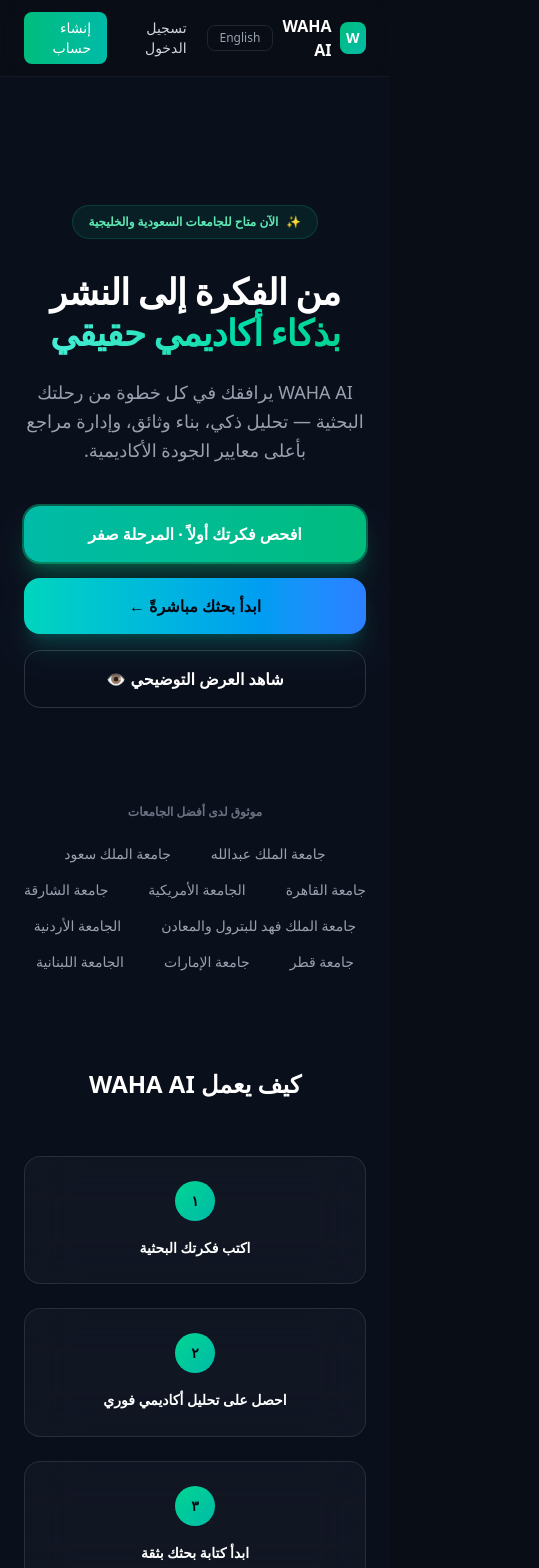
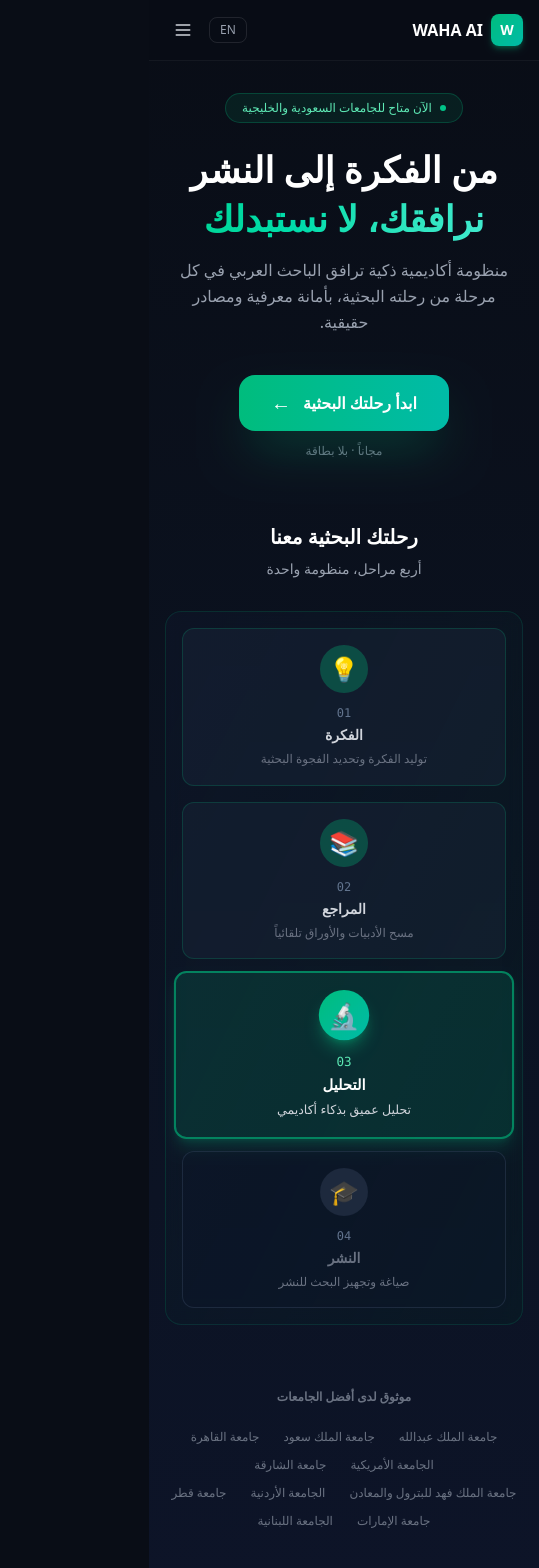
Before and after one commit to wahaaico-ui/waha-ai, a Next.js app: page / in a window 390 px wide. Shown: the top 1568 px of the page, 539 px wide, since content can reach past the window. Built offline with nearby package versions, Linux system fonts and the light colour scheme; no server answers.

Commit message:
hero: interactive 4-phase journey visualization + fully responsive header with mobile menu

```diff
--- a/src/app/page.tsx
+++ b/src/app/page.tsx
@@ -1,4 +1,5 @@
-"use client";
+'use client';
+
 import { useState, useEffect } from 'react';
 import Link from 'next/link';
 import SiteHeader from '@/components/SiteHeader';
@@ -19,143 +20,218 @@ const UNIVERSITIES: { ar: string; en: string }[] = [
   { ar: 'الجامعة اللبنانية', en: 'Lebanese University' },
 ];
 
+const PHASES = [
+  {
+    id: 1,
+    ar: { title: 'الفكرة', sub: 'توليد الفكرة وتحديد الفجوة البحثية' },
+    en: { title: 'Idea', sub: 'Generate idea & identify research gap' },
+    icon: '💡',
+  },
+  {
+    id: 2,
+    ar: { title: 'المراجع', sub: 'مسح الأدبيات والأوراق تلقائياً' },
+    en: { title: 'Literature', sub: 'Auto-scan papers & literature' },
+    icon: '📚',
+  },
+  {
+    id: 3,
+    ar: { title: 'التحليل', sub: 'تحليل عميق بذكاء أكاديمي' },
+    en: { title: 'Analysis', sub: 'Deep analysis with academic AI' },
+    icon: '🔬',
+  },
+  {
+    id: 4,
+    ar: { title: 'النشر', sub: 'صياغة وتجهيز البحث للنشر' },
+    en: { title: 'Publication', sub: 'Draft & prepare for publication' },
+    icon: '🎓',
+  },
+];
+
 const COPY = {
   ar: {
     badge: 'الآن متاح للجامعات السعودية والخليجية',
     h1a: 'من الفكرة إلى النشر',
-    h1b: 'بذكاء أكاديمي حقيقي',
-    subtitle: 'WAHA AI يرافقك في كل خطوة من رحلتك البحثية — تحليل ذكي، بناء وثائق، وإدارة مراجع بأعلى معايير الجودة الأكاديمية.',
-    ctaVerify: 'افحص فكرتك أولاً · المرحلة صفر',
-    cta1: 'ابدأ بحثك مباشرةً ←',
-    cta2: 'شاهد العرض التوضيحي 👁',
+    h1b: 'نرافقك، لا نستبدلك',
+    subtitle: 'منظومة أكاديمية ذكية ترافق الباحث العربي في كل مرحلة من رحلته البحثية، بأمانة معرفية ومصادر حقيقية.',
+    cta: 'ابدأ رحلتك البحثية',
+    ctaSub: 'مجاناً · بلا بطاقة',
     trusted: 'موثوق لدى أفضل الجامعات',
-    howTitle: 'كيف يعمل WAHA AI',
-    steps: [
-      { n: '١', t: 'اكتب فكرتك البحثية' },
-      { n: '٢', t: 'احصل على تحليل أكاديمي فوري' },
-      { n: '٣', t: 'ابدأ كتابة بحثك بثقة' },
-    ],
+    journeyTitle: 'رحلتك البحثية معنا',
+    journeySub: 'أربع مراحل، منظومة واحدة',
   },
   en: {
-    badge: 'Now available for Saudi & Gulf universities',
+    badge: 'Now available for Saudi and Gulf universities',
     h1a: 'From idea to publication',
-    h1b: 'with real academic intelligence',
-    subtitle: 'WAHA AI walks with you through every step of your research journey — smart analysis, document building, and reference management at the highest academic quality standards.',
-    ctaVerify: 'Verify your idea first · Phase 0',
-    cta1: 'Skip to research →',
-    cta2: 'Watch the demo 👁',
-    trusted: 'Trusted by leading universities',
-    howTitle: 'How WAHA AI works',
-    steps: [
-      { n: '1', t: 'Write your research idea' },
-      { n: '2', t: 'Get an instant academic analysis' },
-      { n: '3', t: 'Start writing your research with confidence' },
-    ],
+    h1b: 'We accompany, not replace',
+    subtitle: 'An intelligent academic ecosystem that accompanies the Arab researcher through every stage of their research journey, with academic integrity and real sources.',
+    cta: 'Start your research journey',
+    ctaSub: 'Free · No card required',
+    trusted: 'Trusted by top universities',
+    journeyTitle: 'Your research journey',
+    journeySub: 'Four stages, one ecosystem',
   },
 };
 
-export default function WahaLandingPage() {
+export default function HomePage() {
   const [lang, setLang] = useState<'ar' | 'en'>('ar');
+  const [activePhase, setActivePhase] = useState(0);
 
   useEffect(() => {
-    const stored = localStorage.getItem(LANG_KEY);
+    const stored = typeof window !== 'undefined' ? localStorage.getItem(LANG_KEY) : null;
     if (stored === 'ar' || stored === 'en') setLang(stored);
   }, []);
 
-  const toggleLang = () => {
-    const next = lang === 'ar' ? 'en' : 'ar';
-    setLang(next);
-    localStorage.setItem(LANG_KEY, next);
-  };
+  // Auto-rotate through phases every 2.5s
+  useEffect(() => {
+    const interval = setInterval(() => {
+      setActivePhase((prev) => (prev + 1) % PHASES.length);
+    }, 2500);
+    return () => clearInterval(interval);
+  }, []);
 
   const t = COPY[lang];
-  const dir = lang === 'ar' ? 'rtl' : 'ltr';
+  const isRTL = lang === 'ar';
 
   return (
-    <div className="min-h-screen bg-[#0A0F1C] text-white font-sans selection:bg-emerald-500 selection:text-gray-950" dir={dir}>
-      <style>{`
-        @keyframes wahaBlobA { 0%, 100% { transform: translate(0,0) scale(1); } 50% { transform: translate(-6%, 6%) scale(1.12); } }
-        @keyframes wahaBlobB { 0%, 100% { transform: translate(0,0) scale(1); } 50% { transform: translate(6%, -4%) scale(1.08); } }
-      `}</style>
-
+    <div dir={isRTL ? 'rtl' : 'ltr'} className="min-h-screen bg-gradient-to-b from-[#090D16] via-[#0B1220] to-[#0D1428] text-white">
       <SiteHeader />
       <SmartWelcome lang={lang} />
 
-      <main className="relative max-w-4xl mx-auto px-6 pt-32 pb-24 text-center overflow-hidden">
-        <div className="absolute inset-0 -z-10 overflow-hidden pointer-events-none">
-          <div
-            className="absolute -top-32 -right-32 w-[560px] h-[560px] rounded-full bg-gradient-to-br from-emerald-500/20 to-teal-500/5 blur-3xl"
-            style={{ animation: 'wahaBlobA 14s ease-in-out infinite' }}
-          />
-          <div
-            className="absolute -bottom-32 -left-32 w-[560px] h-[560px] rounded-full bg-gradient-to-tr from-blue-500/15 to-emerald-500/5 blur-3xl"
-            style={{ animation: 'wahaBlobB 18s ease-in-out infinite' }}
-          />
+      <main className="max-w-7xl mx-auto px-4 sm:px-6 lg:px-8 pt-8 sm:pt-12 lg:pt-16 pb-16">
+        {/* BADGE */}
+        <div className="flex justify-center mb-6 sm:mb-8">
+          <div className="inline-flex items-center gap-2 px-4 py-1.5 rounded-full bg-emerald-500/10 border border-emerald-500/25 text-emerald-300 text-xs sm:text-sm font-medium">
+            <span className="w-1.5 h-1.5 rounded-full bg-emerald-400 animate-pulse"></span>
+            {t.badge}
+          </div>
         </div>
 
-        <div className="inline-flex items-center gap-2 px-4 py-2 rounded-full bg-emerald-500/10 border border-emerald-500/20 text-emerald-300 text-xs font-semibold mb-8">
-          <span>✨</span>
-          {t.badge}
-        </div>
-
-        <h1 className="text-4xl md:text-6xl font-black tracking-tight leading-[1.15] mb-6">
-          <span className="text-white">{t.h1a}</span>
-          <br />
-          <span className="bg-gradient-to-l from-emerald-400 to-teal-300 bg-clip-text text-transparent">
+        {/* MAIN HEADLINE */}
+        <div className="text-center mb-10 sm:mb-14 lg:mb-16">
+          <h1 className="text-4xl sm:text-5xl md:text-6xl lg:text-7xl font-bold leading-tight mb-4 sm:mb-6">
+            <span className="block text-white">{t.h1a}</span>
+            <span className="block mt-1 sm:mt-2 bg-gradient-to-r from-emerald-400 to-teal-300 bg-clip-text text-transparent">
               {t.h1b}
             </span>
           </h1>
-
-        <p className="text-gray-400 text-lg font-light max-w-2xl mx-auto mb-10 leading-relaxed">
+          <p className="text-base sm:text-lg lg:text-xl text-gray-400 max-w-3xl mx-auto leading-relaxed px-2">
             {t.subtitle}
           </p>
+        </div>
 
-        <div className="flex flex-col sm:flex-row items-center justify-center gap-4">
+        {/* CTA */}
+        <div className="flex flex-col items-center gap-3 mb-16 sm:mb-20 lg:mb-24">
           <Link
             href="/verify-idea"
-            className="w-full sm:w-auto px-8 py-4 bg-gradient-to-l from-emerald-500 to-teal-500 hover:from-emerald-400 hover:to-teal-400 text-white font-bold rounded-2xl transition-all shadow-xl shadow-emerald-500/30 text-base ring-2 ring-emerald-400/40"
+            className="group relative inline-flex items-center gap-3 px-8 sm:px-10 py-3.5 sm:py-4 bg-gradient-to-r from-emerald-500 to-teal-500 hover:from-emerald-400 hover:to-teal-400 text-white font-bold rounded-2xl transition-all shadow-2xl shadow-emerald-500/30 text-base sm:text-lg"
           >
-            {t.ctaVerify}
+            <span>{t.cta}</span>
+            <span className="text-xl transition-transform group-hover:translate-x-1 rtl:group-hover:-translate-x-1">{isRTL ? '←' : '→'}</span>
           </Link>
-          <Link
-            href="/research"
-            className="w-full sm:w-auto px-8 py-4 bg-gradient-to-l from-blue-500 to-teal-400 hover:from-blue-400 hover:to-teal-300 text-gray-950 font-bold rounded-2xl transition-all shadow-xl shadow-teal-500/20 text-base"
+          <span className="text-xs sm:text-sm text-gray-500">{t.ctaSub}</span>
+        </div>
+
+        {/* JOURNEY VISUAL — 4 PHASES */}
+        <div className="max-w-5xl mx-auto">
+          <div className="text-center mb-8 sm:mb-10">
+            <h2 className="text-xl sm:text-2xl lg:text-3xl font-bold text-white mb-2">
+              {t.journeyTitle}
+            </h2>
+            <p className="text-sm sm:text-base text-gray-400">{t.journeySub}</p>
+          </div>
+
+          {/* PHASES CONTAINER */}
+          <div className="relative bg-gradient-to-br from-slate-900/50 to-emerald-950/20 border border-emerald-500/15 rounded-2xl sm:rounded-3xl p-4 sm:p-6 lg:p-8 backdrop-blur">
+            {/* CONNECTING LINE — visible only on md+ */}
+            <div className="hidden md:block absolute top-1/2 left-8 right-8 h-0.5 -translate-y-8">
+              <div className="relative h-full bg-slate-700/50 rounded-full">
+                <div
+                  className="absolute top-0 h-full bg-gradient-to-r from-emerald-500 to-teal-500 rounded-full transition-all duration-700"
+                  style={{
+                    width: `${((activePhase + 1) / PHASES.length) * 100}%`,
+                    [isRTL ? 'right' : 'left']: 0,
+                  }}
+                ></div>
+              </div>
+            </div>
+
+            {/* PHASES GRID — 1 col on mobile, 2 on tablet, 4 on desktop */}
+            <div className="relative grid grid-cols-1 sm:grid-cols-2 md:grid-cols-4 gap-4 sm:gap-5">
+              {PHASES.map((phase, idx) => {
+                const isActive = idx === activePhase;
+                const isPast = idx < activePhase;
+                const l = lang === 'ar' ? phase.ar : phase.en;
+
+                return (
+                  <div
+                    key={phase.id}
+                    className={`relative flex flex-col items-center text-center p-4 sm:p-5 rounded-xl sm:rounded-2xl transition-all duration-500 ${
+                      isActive
+                        ? 'bg-emerald-500/15 border-2 border-emerald-500/60 scale-105 shadow-lg shadow-emerald-500/20'
+                        : isPast
+                        ? 'bg-slate-800/40 border border-emerald-500/20'
+                        : 'bg-slate-900/30 border border-slate-700/50'
+                    }`}
                   >
-            {t.cta1}
-          </Link>
-          <a
-            href="#demo"
-            className="w-full sm:w-auto px-8 py-4 border border-white/15 hover:border-white/30 text-white font-bold rounded-2xl transition-all text-base"
+                    {/* PULSE RING on active */}
+                    {isActive && (
+                      <span className="absolute -top-1 -left-1 -right-1 -bottom-1 rounded-xl sm:rounded-2xl border-2 border-emerald-400/50 animate-ping"></span>
+                    )}
+
+                    {/* ICON */}
+                    <div
+                      className={`relative w-12 h-12 sm:w-14 sm:h-14 rounded-full flex items-center justify-center text-2xl sm:text-3xl mb-3 transition-all ${
+                        isActive
+                          ? 'bg-gradient-to-br from-emerald-500 to-teal-500 shadow-lg shadow-emerald-500/40'
+                          : isPast
+                          ? 'bg-emerald-500/30'
+                          : 'bg-slate-800'
+                      }`}
                     >
-            {t.cta2}
-          </a>
+                      {phase.icon}
                     </div>
-      </main>
 
-      <section id="universities" className="max-w-4xl mx-auto px-6 pb-24 text-center">
-        <p className="text-gray-500 text-xs font-semibold mb-6">{t.trusted}</p>
-        <div className="flex flex-wrap items-center justify-center gap-x-10 gap-y-4">
+                    {/* PHASE NUMBER */}
+                    <div className={`text-xs font-mono mb-1 ${isActive ? 'text-emerald-300' : 'text-slate-500'}`}>
+                      0{phase.id}
+                    </div>
+
+                    {/* TITLE */}
+                    <h3
+                      className={`text-sm sm:text-base font-bold mb-1 transition-colors ${
+                        isActive ? 'text-white' : isPast ? 'text-gray-300' : 'text-gray-500'
+                      }`}
+                    >
+                      {l.title}
+                    </h3>
+
+                    {/* SUBTITLE */}
+                    <p
+                      className={`text-xs sm:text-[13px] leading-relaxed transition-colors ${
+                        isActive ? 'text-gray-300' : 'text-gray-500'
+                      }`}
+                    >
+                      {l.sub}
+                    </p>
+                  </div>
+                );
+              })}
+            </div>
+          </div>
+        </div>
+
+        {/* UNIVERSITIES */}
+        <section className="mt-16 sm:mt-20 lg:mt-24 text-center">
+          <p className="text-gray-500 text-xs sm:text-sm font-semibold mb-6 sm:mb-8">{t.trusted}</p>
+          <div className="flex flex-wrap items-center justify-center gap-x-6 sm:gap-x-8 lg:gap-x-10 gap-y-3 sm:gap-y-4">
             {UNIVERSITIES.map((u) => (
-            <span key={u.ar} className="text-gray-400 text-sm font-medium">
+              <span key={u.ar} className="text-gray-500 text-xs sm:text-sm font-medium">
                 {lang === 'ar' ? u.ar : u.en}
               </span>
             ))}
           </div>
         </section>
-
-      <section className="max-w-4xl mx-auto px-6 pb-28">
-        <h2 className="text-2xl md:text-3xl font-black text-center mb-14">{t.howTitle}</h2>
-        <div className="grid sm:grid-cols-3 gap-6">
-          {t.steps.map((s) => (
-            <div key={s.n} className="bg-white/[0.03] backdrop-blur-xl border border-white/10 rounded-2xl p-6 text-center">
-              <div className="w-10 h-10 mx-auto mb-4 rounded-full bg-gradient-to-br from-emerald-400 to-teal-500 flex items-center justify-center font-black text-gray-950 text-sm">
-                {s.n}
-              </div>
-              <p className="text-white text-sm font-bold leading-relaxed">{s.t}</p>
-            </div>
-          ))}
-        </div>
-      </section>
+      </main>
     </div>
   );
 }
--- a/src/components/SiteHeader.tsx
+++ b/src/components/SiteHeader.tsx
@@ -8,8 +8,26 @@ import { useRouter } from 'next/navigation';
 const LANG_KEY = 'waha_lang';
 
 const COPY = {
-  ar: { login: 'تسجيل الدخول', signup: 'إنشاء حساب', switchTo: 'English', dashboard: 'لوحتي', logout: 'خروج' },
-  en: { login: 'Log in', signup: 'Sign up', switchTo: 'العربية', dashboard: 'Dashboard', logout: 'Log out' },
+  ar: {
+    login: 'دخول',
+    signup: 'حساب جديد',
+    switchTo: 'EN',
+    dashboard: 'لوحتي',
+    logout: 'خروج',
+    verify: 'التحقق',
+    research: 'البحث',
+    pricing: 'الأسعار',
+  },
+  en: {
+    login: 'Log in',
+    signup: 'Sign up',
+    switchTo: 'AR',
+    dashboard: 'Dashboard',
+    logout: 'Log out',
+    verify: 'Verify',
+    research: 'Research',
+    pricing: 'Pricing',
+  },
 };
 
 interface UserInfo {
@@ -21,7 +39,8 @@ export default function SiteHeader() {
   const [lang, setLang] = useState<'ar' | 'en'>('ar');
   const [user, setUser] = useState<UserInfo | null>(null);
   const [loading, setLoading] = useState(true);
-  const [menuOpen, setMenuOpen] = useState(false);
+  const [userMenuOpen, setUserMenuOpen] = useState(false);
+  const [mobileMenuOpen, setMobileMenuOpen] = useState(false);
   const router = useRouter();
 
   useEffect(() => {
@@ -30,7 +49,6 @@ export default function SiteHeader() {
   }, []);
 
   useEffect(() => {
-    // Get initial user
     supabase.auth.getUser().then(({ data }) => {
       if (data.user) {
         setUser({
@@ -41,7 +59,6 @@ export default function SiteHeader() {
       setLoading(false);
     });
 
-    // Listen for auth changes
     const { data: listener } = supabase.auth.onAuthStateChange((_event, session) => {
       if (session?.user) {
         setUser({
@@ -64,7 +81,8 @@ export default function SiteHeader() {
 
   const handleLogout = async () => {
     await supabase.auth.signOut();
-    setMenuOpen(false);
+    setUserMenuOpen(false);
+    setMobileMenuOpen(false);
     router.push('/');
     router.refresh();
   };
@@ -72,46 +90,81 @@ export default function SiteHeader() {
   const t = COPY[lang];
   const displayName = user?.name || user?.email?.split('@')[0] || '';
   const initial = (user?.name || user?.email || '?')[0].toUpperCase();
+  const isRTL = lang === 'ar';
 
   return (
-    <header dir={lang === 'ar' ? 'rtl' : 'ltr'} className="sticky top-0 z-40 bg-[#090D16]/80 backdrop-blur border-b border-white/5">
-      <div className="max-w-7xl mx-auto flex items-center justify-between px-6 py-3">
-        <Link href="/" className="flex items-center gap-2">
-          <div className="w-8 h-8 rounded-lg bg-gradient-to-br from-emerald-500 to-teal-500 flex items-center justify-center text-white text-sm font-bold">W</div>
-          <span className="text-white font-bold">WAHA AI</span>
+    <header
+      dir={isRTL ? 'rtl' : 'ltr'}
+      className="sticky top-0 z-40 bg-[#090D16]/85 backdrop-blur border-b border-white/5"
+    >
+      <div className="max-w-7xl mx-auto flex items-center justify-between px-4 sm:px-6 py-3">
+        {/* LOGO */}
+        <Link href="/" className="flex items-center gap-2 shrink-0" onClick={() => setMobileMenuOpen(false)}>
+          <div className="w-8 h-8 rounded-lg bg-gradient-to-br from-emerald-500 to-teal-500 flex items-center justify-center text-white text-sm font-bold shadow-md shadow-emerald-500/30">
+            W
+          </div>
+          <span className="text-white font-bold text-base sm:text-lg">WAHA AI</span>
         </Link>
 
+        {/* DESKTOP NAV LINKS — hidden on mobile */}
+        <nav className="hidden md:flex items-center gap-1">
+          <Link href="/verify-idea" className="text-sm text-gray-300 hover:text-white px-3 py-1.5 rounded-lg hover:bg-white/5 transition">
+            {t.verify}
+          </Link>
+          <Link href="/research" className="text-sm text-gray-300 hover:text-white px-3 py-1.5 rounded-lg hover:bg-white/5 transition">
+            {t.research}
+          </Link>
+          <Link href="/pricing" className="text-sm text-gray-300 hover:text-white px-3 py-1.5 rounded-lg hover:bg-white/5 transition">
+            {t.pricing}
+          </Link>
+        </nav>
+
+        {/* RIGHT SIDE — auth + lang + mobile toggle */}
         <div className="flex items-center gap-2">
-          <button onClick={toggleLang} className="text-xs text-gray-400 hover:text-white px-3 py-1 rounded-lg border border-white/10 hover:border-white/20 transition">
+          {/* LANG SWITCH */}
+          <button
+            onClick={toggleLang}
+            className="text-xs text-gray-400 hover:text-white px-2.5 py-1 rounded-lg border border-white/10 hover:border-white/25 transition"
+            aria-label="Switch language"
+          >
             {t.switchTo}
           </button>
 
-          {loading ? (
-            <div className="w-8 h-8 rounded-full bg-gray-800 animate-pulse"></div>
-          ) : user ? (
+          {/* AUTH — desktop */}
+          {!loading && (
+            <>
+              {user ? (
                 <div className="relative">
                   <button
-                onClick={() => setMenuOpen(!menuOpen)}
+                    onClick={() => setUserMenuOpen(!userMenuOpen)}
                     className="flex items-center gap-2 pl-3 pr-1 py-1 rounded-full border border-white/10 hover:border-emerald-500/40 transition"
+                    aria-label="User menu"
                   >
-                <span className="text-sm text-gray-300 max-w-[120px] truncate">{displayName}</span>
+                    <span className="hidden sm:inline text-sm text-gray-300 max-w-[100px] truncate">{displayName}</span>
                     <div className="w-7 h-7 rounded-full bg-gradient-to-br from-emerald-500 to-teal-500 flex items-center justify-center text-white text-xs font-bold">
                       {initial}
                     </div>
                   </button>
 
-              {menuOpen && (
+                  {userMenuOpen && (
                     <>
-                  <div className="fixed inset-0 z-10" onClick={() => setMenuOpen(false)}></div>
-                  <div className={`absolute mt-2 w-48 bg-[#111827] border border-gray-800 rounded-xl shadow-2xl z-20 py-1 ${lang === 'ar' ? 'left-0' : 'right-0'}`}>
+                      <div className="fixed inset-0 z-10" onClick={() => setUserMenuOpen(false)}></div>
+                      <div className={`absolute mt-2 w-48 bg-[#111827] border border-gray-800 rounded-xl shadow-2xl z-20 py-1 ${isRTL ? 'left-0' : 'right-0'}`}>
                         <div className="px-4 py-3 border-b border-gray-800">
                           <div className="text-sm text-white font-medium truncate">{displayName}</div>
                           <div className="text-xs text-gray-500 truncate">{user.email}</div>
                         </div>
-                    <Link href="/verify-idea" onClick={() => setMenuOpen(false)} className="block px-4 py-2 text-sm text-gray-300 hover:bg-gray-800 hover:text-white transition">
+                        <Link
+                          href="/verify-idea"
+                          onClick={() => setUserMenuOpen(false)}
+                          className="block px-4 py-2 text-sm text-gray-300 hover:bg-gray-800 hover:text-white transition"
+                        >
                           {t.dashboard}
                         </Link>
-                    <button onClick={handleLogout} className="w-full text-right px-4 py-2 text-sm text-red-400 hover:bg-gray-800 transition">
+                        <button
+                          onClick={handleLogout}
+                          className={`w-full ${isRTL ? 'text-right' : 'text-left'} px-4 py-2 text-sm text-red-400 hover:bg-gray-800 transition`}
+                        >
                           {t.logout}
                         </button>
                       </div>
@@ -119,17 +172,85 @@ export default function SiteHeader() {
                   )}
                 </div>
               ) : (
-            <>
-              <Link href="/login" className="text-sm text-gray-300 hover:text-white transition-colors px-3 py-1">
+                <div className="hidden sm:flex items-center gap-2">
+                  <Link href="/login" className="text-sm text-gray-300 hover:text-white transition px-3 py-1">
                     {t.login}
                   </Link>
-              <Link href="/signup" className="text-sm bg-gradient-to-r from-emerald-500 to-teal-500 hover:opacity-90 text-white font-medium px-4 py-1.5 rounded-lg transition">
+                  <Link
+                    href="/signup"
+                    className="text-sm bg-gradient-to-r from-emerald-500 to-teal-500 hover:opacity-90 text-white font-medium px-4 py-1.5 rounded-lg transition shadow-md shadow-emerald-500/25"
+                  >
                     {t.signup}
                   </Link>
+                </div>
+              )}
             </>
           )}
+
+          {/* MOBILE MENU TOGGLE */}
+          <button
+            onClick={() => setMobileMenuOpen(!mobileMenuOpen)}
+            className="md:hidden p-2 rounded-lg text-gray-300 hover:text-white hover:bg-white/5 transition"
+            aria-label="Toggle menu"
+          >
+            <svg xmlns="http://www.w3.org/2000/svg" className="w-5 h-5" fill="none" viewBox="0 0 24 24" stroke="currentColor">
+              {mobileMenuOpen ? (
+                <path strokeLinecap="round" strokeLinejoin="round" strokeWidth={2} d="M6 18L18 6M6 6l12 12" />
+              ) : (
+                <path strokeLinecap="round" strokeLinejoin="round" strokeWidth={2} d="M4 6h16M4 12h16M4 18h16" />
+              )}
+            </svg>
+          </button>
         </div>
       </div>
+
+      {/* MOBILE MENU — dropdown */}
+      {mobileMenuOpen && (
+        <div className="md:hidden border-t border-white/5 bg-[#090D16]/95 backdrop-blur">
+          <nav className="max-w-7xl mx-auto px-4 py-3 flex flex-col gap-1">
+            <Link
+              href="/verify-idea"
+              onClick={() => setMobileMenuOpen(false)}
+              className="text-sm text-gray-300 hover:text-white px-3 py-2.5 rounded-lg hover:bg-white/5 transition"
+            >
+              {t.verify}
+            </Link>
+            <Link
+              href="/research"
+              onClick={() => setMobileMenuOpen(false)}
+              className="text-sm text-gray-300 hover:text-white px-3 py-2.5 rounded-lg hover:bg-white/5 transition"
+            >
+              {t.research}
+            </Link>
+            <Link
+              href="/pricing"
+              onClick={() => setMobileMenuOpen(false)}
+              className="text-sm text-gray-300 hover:text-white px-3 py-2.5 rounded-lg hover:bg-white/5 transition"
+            >
+              {t.pricing}
+            </Link>
+
+            {!user && !loading && (
+              <div className="flex gap-2 pt-2 mt-2 border-t border-white/5">
+                <Link
+                  href="/login"
+                  onClick={() => setMobileMenuOpen(false)}
+                  className="flex-1 text-center text-sm text-gray-300 hover:text-white px-3 py-2 rounded-lg border border-white/10 hover:border-white/25 transition"
+                >
+                  {t.login}
+                </Link>
+                <Link
+                  href="/signup"
+                  onClick={() => setMobileMenuOpen(false)}
+                  className="flex-1 text-center text-sm bg-gradient-to-r from-emerald-500 to-teal-500 text-white font-medium px-3 py-2 rounded-lg transition"
+                >
+                  {t.signup}
+                </Link>
+              </div>
+            )}
+          </nav>
+        </div>
+      )}
     </header>
   );
 }
```
Lines whose indentation alone changed are shown as unchanged.
